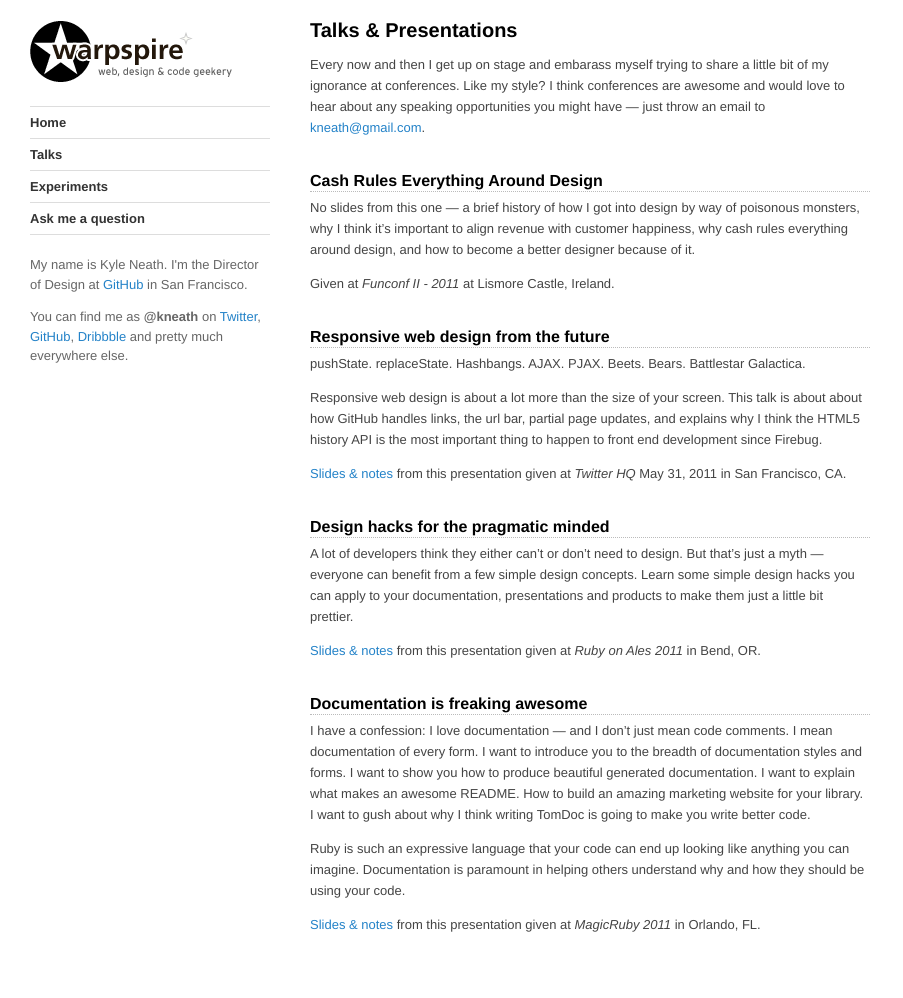
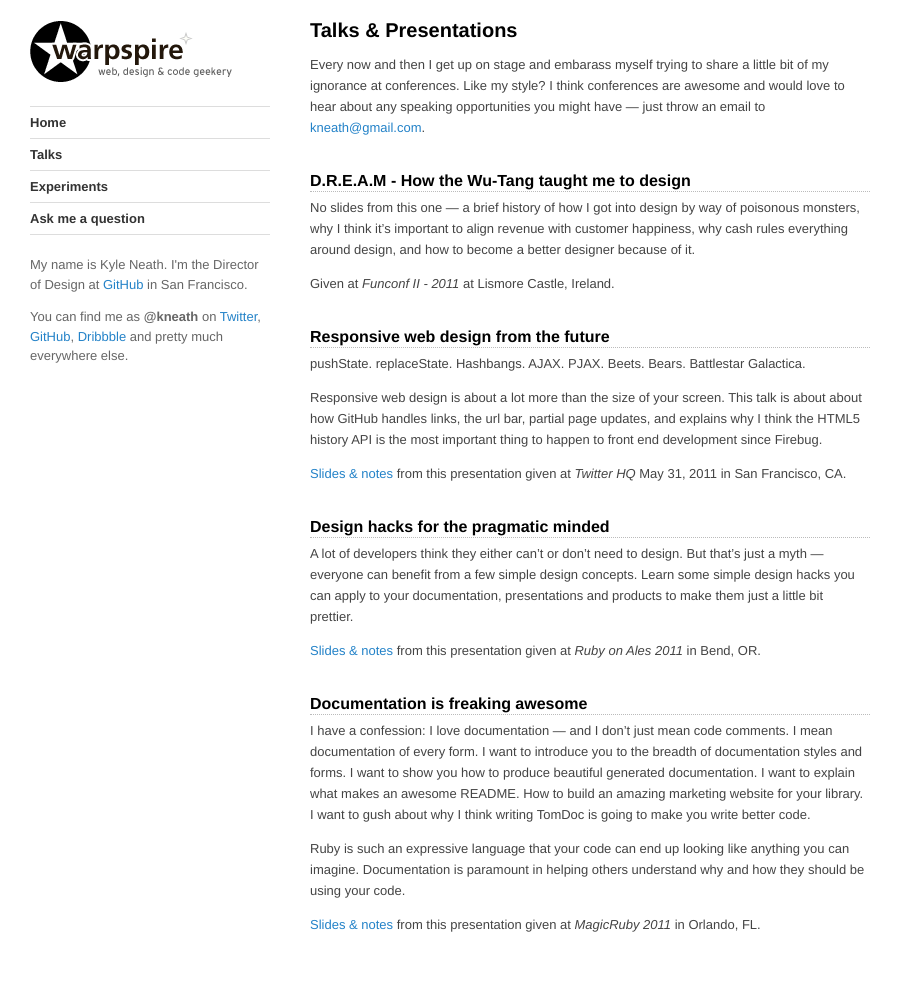
Before and after one commit to kneath/kneath.github.com, a Jekyll site: the page built from talks/index.md, in a window 1280 px wide. Shown: the whole page, without its empty margins (0-903 px from the left). Built offline with Jekyll 4.4.1, drawn with Linux system fonts in a browser that asks for light colours; Markdown is read by kramdown in place of the engine named in the settings; comment, search, counter and statistics services are not loaded.

Commit message:
How the fuck I used that shittier title is beyond me. This was way better

```diff
--- a/talks/index.md
+++ b/talks/index.md
@@ -7,7 +7,7 @@
 
 Every now and then I get up on stage and embarass myself trying to share a little bit of my ignorance at conferences. Like my style? I think conferences are awesome and would love to hear about any speaking opportunities you might have — just throw an email to <kneath@gmail.com>.
 
-## Cash Rules Everything Around Design
+## D.R.E.A.M - How the Wu-Tang taught me to design
 
 No slides from this one — a brief history of how I got into design by way of poisonous monsters, why I think it's important to align revenue with customer happiness, why cash rules everything around design, and how to become a better designer because of it.
 
```
